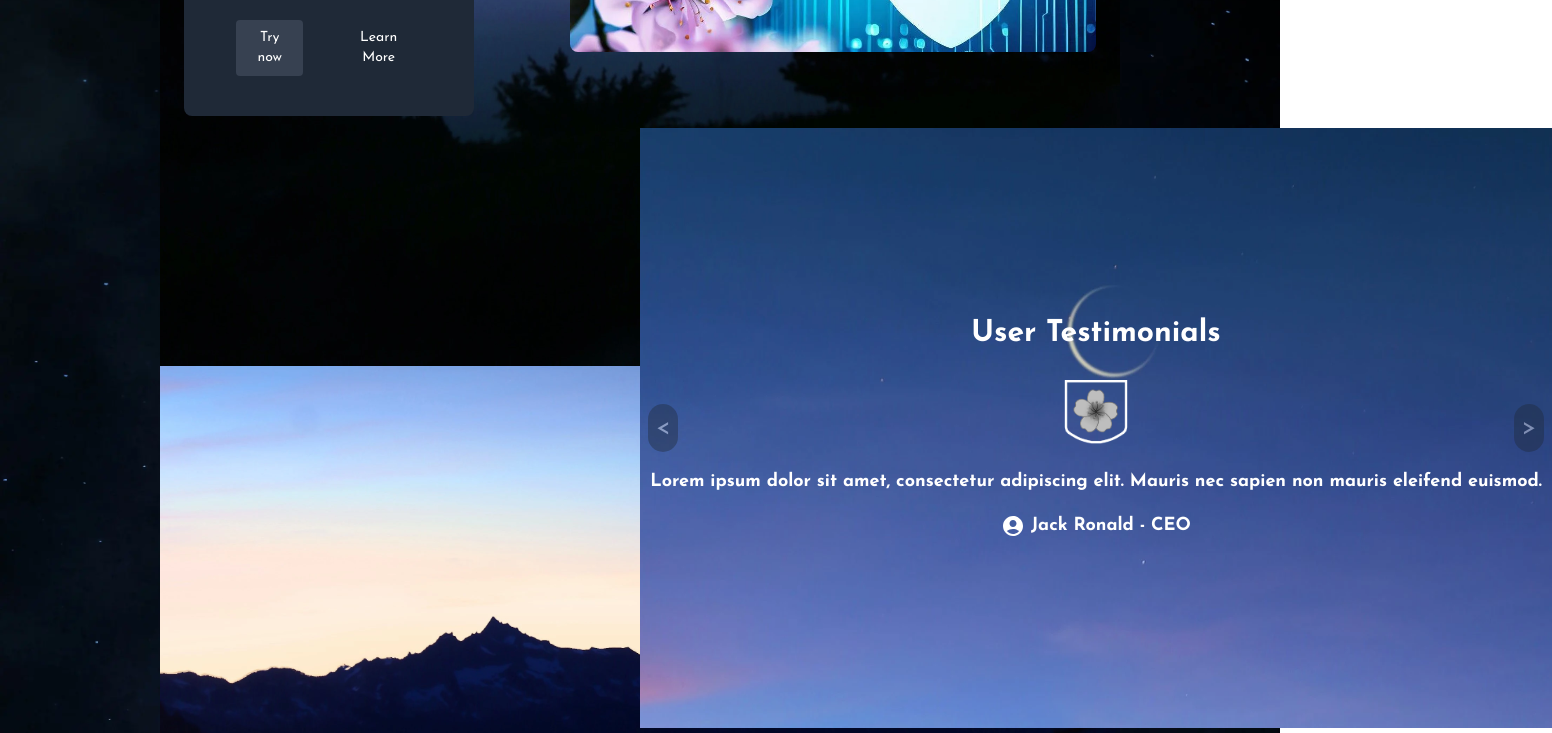
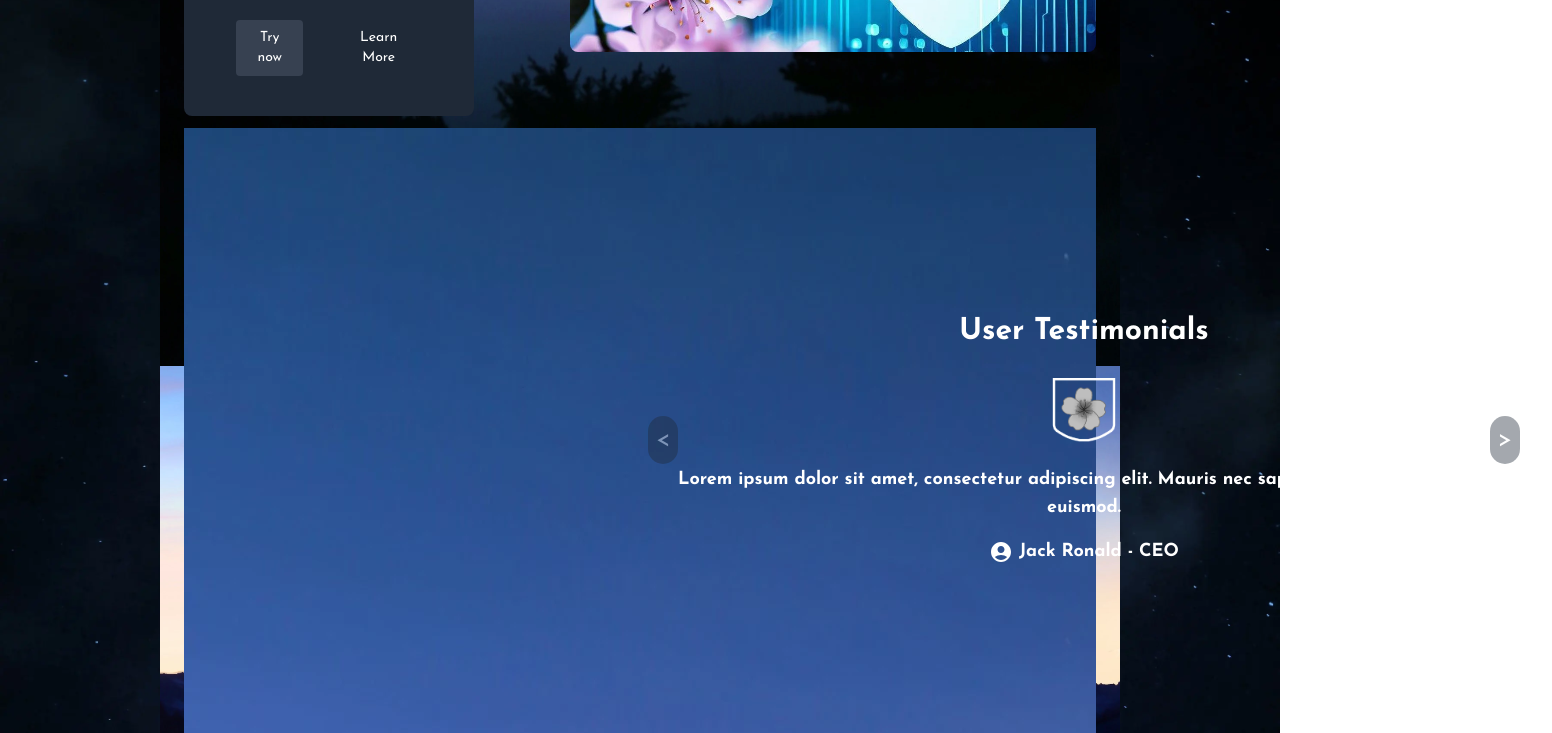
Before and after one commit to JCD-Maqro/my-app, a Next.js app: page / in a window 1280 px wide. Shown: the part 1940-2673 px from the top of the page, 1552 px wide, since content can reach past the window. Built offline with nearby package versions, Linux system fonts and the light colour scheme.

Commit message:
edited homepage

```diff
--- a/src/app/components/UserTestimonial.tsx
+++ b/src/app/components/UserTestimonial.tsx
@@ -86,28 +86,25 @@
 'use client';
 import { useState, useEffect } from 'react';
 import Image from 'next/image';
-import { bg4, logo } from '../assets/images';
+import { logo } from '../assets/images';
 import AccountCircleIcon from '@mui/icons-material/AccountCircle';
 
 const Carousel = () => {
   const [currentSlide, setCurrentSlide] = useState(0);
   const slides = [
     {
-      image: bg4,
       alt: '1',
       text: 'Lorem ipsum dolor sit amet, consectetur adipiscing elit. Mauris nec sapien non mauris eleifend euismod.',
       name: 'John Kentucky',
       position: 'President',
     },
     {
-      image: bg4,
       alt: '2',
       text: 'Lorem ipsum dolor sit amet, consectetur adipiscing elit. Mauris nec sapien non mauris eleifend euismod.',
       name: 'Jack Ronald',
       position: 'CEO',
     },
     {
-      image: bg4,
       alt: '3',
       text: 'Lorem ipsum dolor sit amet, consectetur adipiscing elit. Mauris nec sapien non mauris eleifend euismod.',
       name: 'Bill Harper',
@@ -147,7 +144,6 @@ const Carousel = () => {
               index === currentSlide ? '' : 'hidden'
             }`}
           >
-            <Image src={slide.image} alt={slide.alt} className="object-cover h-full" layout="fill" />
             <div className="absolute inset-0 flex flex-col justify-center items-center text-white font-bold text-center">
             <h3 className="text-white lg:text-3xl font-bold m-3 text-sm sm:text-base md:text-lg">User Testimonials</h3>
                <div className="flex items-center justify-center w-1/4 sm:w-1/5 md:w-1/6 mt-4">
@@ -177,7 +173,7 @@ const Carousel = () => {
           &gt;
         </button>
       </div>
-      <div className="flex justify-center mt-4">
+      <div className="flex justify-center ">
         {slides.map((_, index) => (
           <div
                 key={index}
--- a/src/app/page.tsx
+++ b/src/app/page.tsx
@@ -26,9 +26,12 @@ export default function Home() {
             content={"Protect your valuable files and memories with Cyber Sakura's secure cloud backup feature. Safeguard your important documents, photos, videos, and other digital assets by securely storing them in the cloud. Even if your device is compromised or experiences a hardware failure, you can easily restore your data and resume with peace of mind."}
             isFlip={false}
           />
-          <div id='carousel' className='max-w-5xl md:translate-x-1/2 sm:translate-x-0 xxs:translate-x-0'>
-            <UserTestimonial />
+          <div className='w-auto bg-bg4 p-3'>
+            <div id='carousel' className='max-w-5xl md:translate-x-1/2 sm:translate-x-0 xxs:translate-x-0'>
+              <UserTestimonial />
+            </div>
           </div>
+
       </div>
       <div className='bg-bg1 text-center bg-cover bg-fit bg-fixed bg-no-repeat space-y-10 flex-col md:w-[75vw] p-6 sm:flex-row sm:flex-wrap sm:justify-center xxs:w-screen'>
         <Pricing />
```
